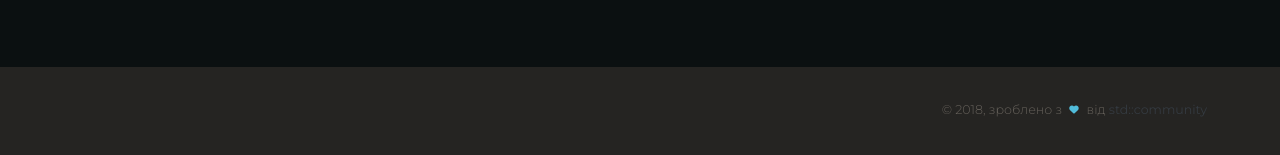
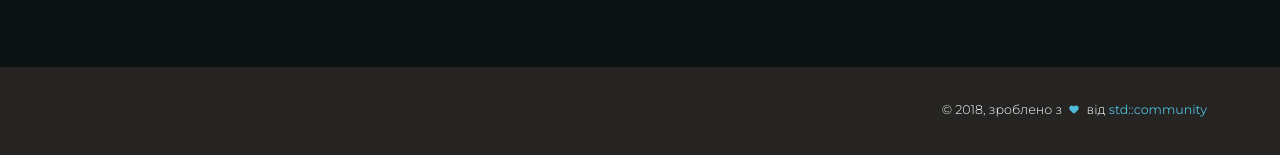
Before and after one commit to thestd/craftclub-landing, a plain HTML site: page index.html in a window 1280 px wide. Shown: the part 4831-4986 px from the top of the page. Drawn offline with Linux system fonts and the light colour scheme.

Commit message:
fix form link

```diff
--- a/index.html
+++ b/index.html
@@ -76,7 +76,7 @@
             <a href="#cources" class="nav-link">Про курси</a>
           </li>
           <li class="nav-item">
-            <a href="#" target="_blank" class="btn btn-outline-info">Зареєструватись на курс</a>
+            <a href="https://podio.com/webforms/21055982/1453861" target="_blank" class="btn btn-outline-info">Зареєструватись на курс</a>
           </li>
           <li class="nav-item">
             <a href="https://www.facebook.com/CraftClubIF/" target="_blank" class="nav-link">
@@ -259,7 +259,7 @@
     </div> -->
 
   </div>
-  <footer class="footer footer-black footer-white">
+  <footer class="footer footer-black text-white">
     <div class="container">
       <div class="row">
         <nav class="footer-nav">
@@ -270,8 +270,8 @@
           </ul>
         </nav>
         <div class="credits ml-auto">
-          <span class="copyright">
-						© <script>document.write(new Date().getFullYear())</script>, зроблено з <i class="fa fa-heart heart text-info"></i> від <a href="https://std.community/" target="_blank"><strong class="text-dark">std::community</strong></a>
+          <span class="copyright text-white">
+						© <script>document.write(new Date().getFullYear())</script>, зроблено з <i class="fa fa-heart heart text-info"></i> від <a href="https://std.community/" target="_blank"><strong>std::community</strong></a>
 					</span>
         </div>
       </div>
```
